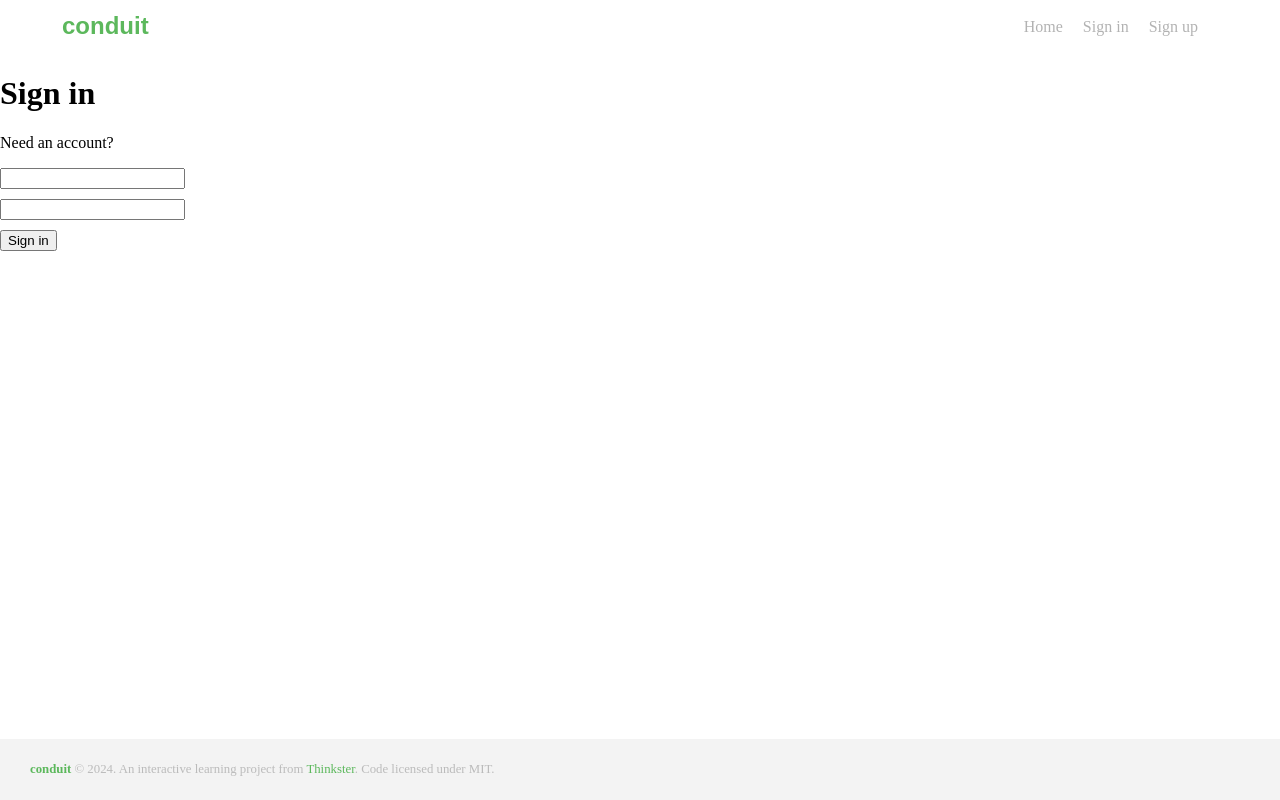
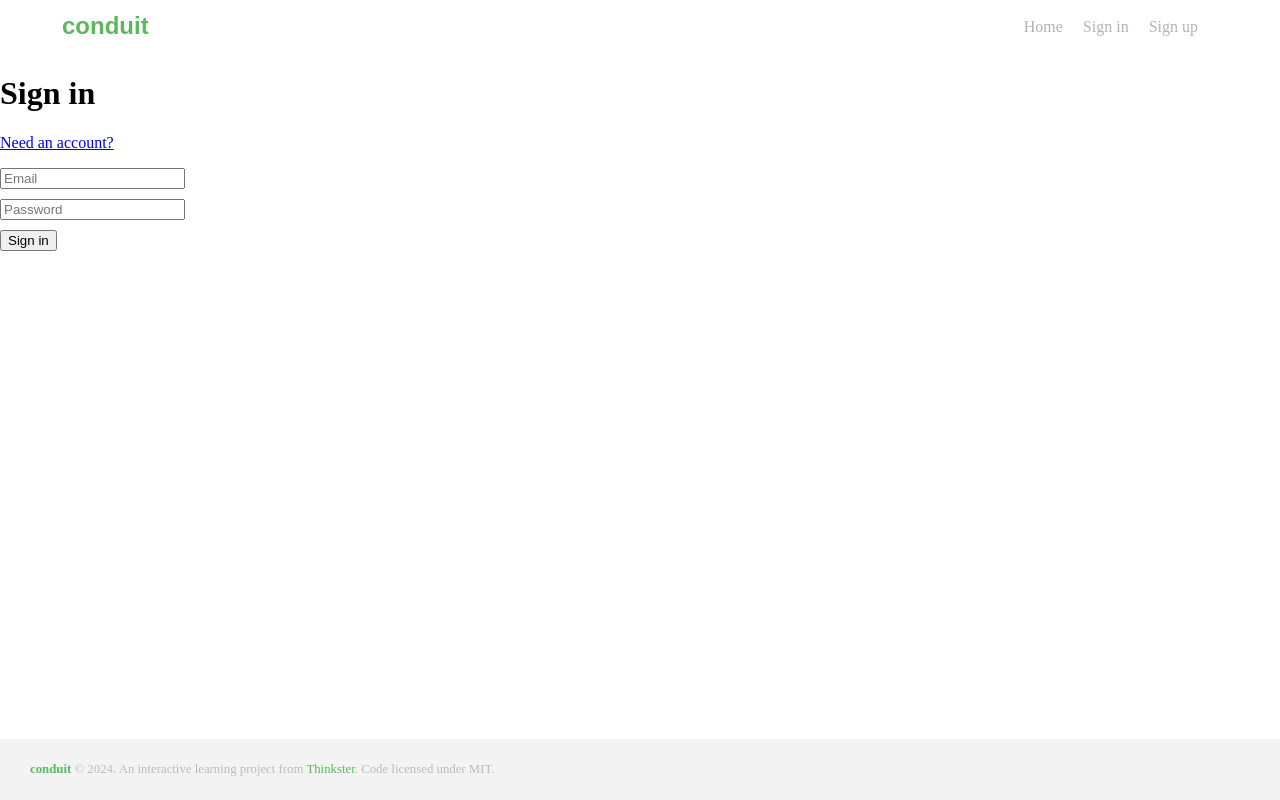
Before and after one commit to zncen/mcu-112-web-12130951-final, an Angular app: page /login in a window 1280 px wide. Shown: the top 800 px of the page. Built offline with nearby package versions, Linux system fonts and the light colour scheme.

Commit message:
在文字框裡建立文字在內

```diff
--- a/src/app/login/login.component.html
+++ b/src/app/login/login.component.html
@@ -1,7 +1,7 @@
-<h1>Sign in</h1>
-<p>Need an account?</p>
-<input type="text">
-<input type="text">
+<h1 class="text-xs-center">Sign in</h1>
+<p class="text-xs-center"><a href="/register">Need an account?</a><!----></p>
+<input type="text1" placeholder="Email" />
+<input type="text2" placeholder="Password" />
 <div class="form-action">
     <button type="button">Sign in</button>
 </div>
```
